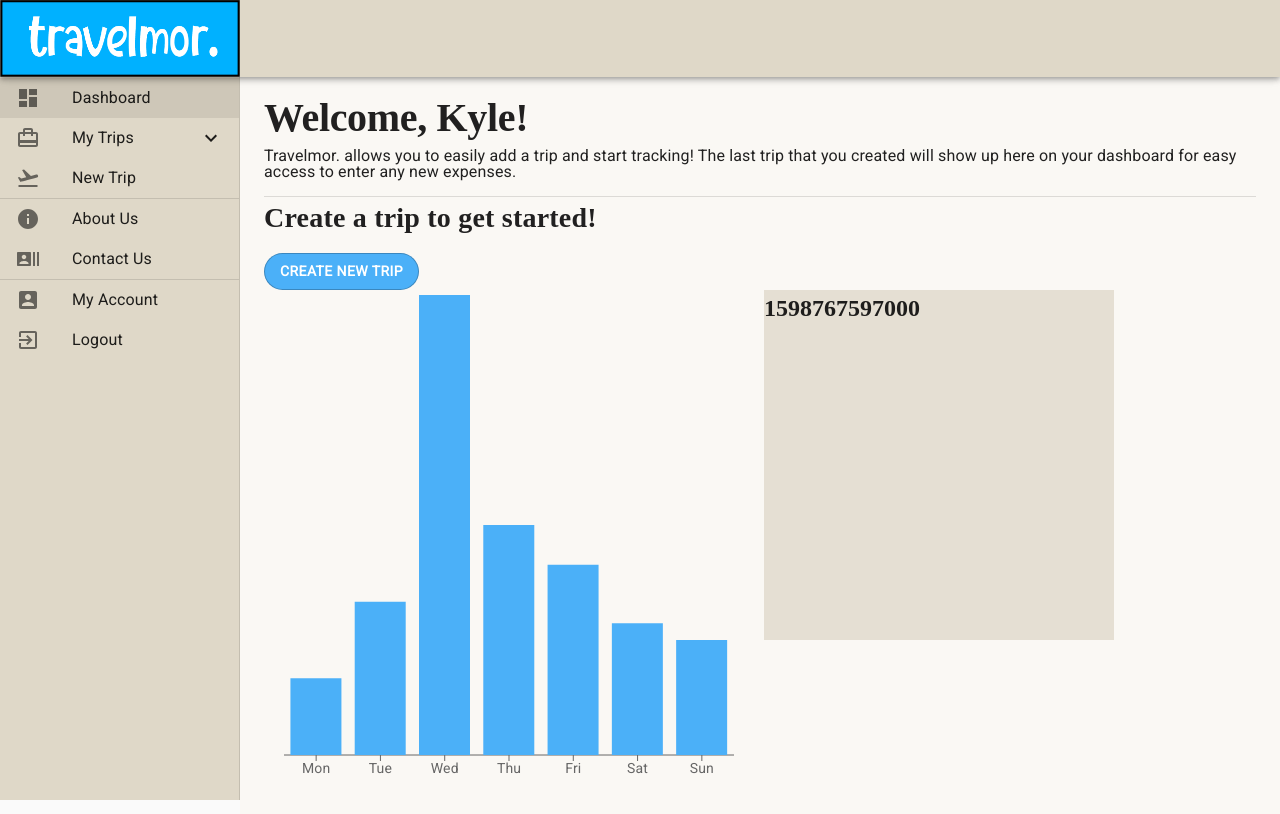
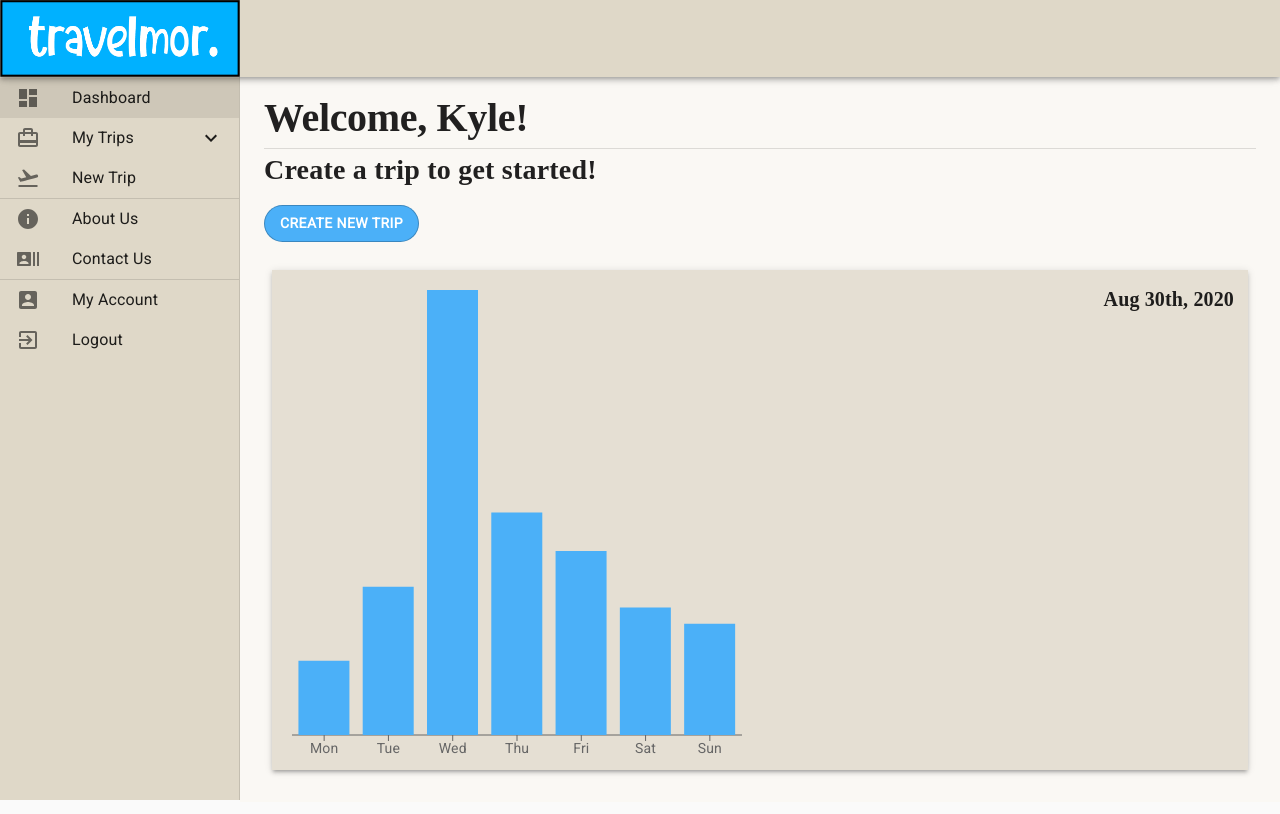
Before and after one commit to kzunino/travelmor_api, a React (Create React App) app in the folder client/: page /dashboard in a window 1280 px wide. Built offline with nearby package versions, Linux system fonts and the light colour scheme.

Commit message:
working on graph widget

```diff
--- a/client/package.json
+++ b/client/package.json
@@ -10,6 +10,7 @@
     "@testing-library/react": "^9.5.0",
     "@testing-library/user-event": "^7.2.1",
     "fontsource-roboto": "^3.0.3",
+    "moment": "^2.27.0",
     "react": "^16.13.1",
     "react-dom": "^16.13.1",
     "react-router-dom": "^5.2.0",
--- a/client/src/components/Dashboard.js
+++ b/client/src/components/Dashboard.js
@@ -1,8 +1,10 @@
 import React from 'react';
 import {Link} from 'react-router-dom';
+import Moment from 'moment';
 import Typography from '@material-ui/core/Typography';
 import Toolbar from '@material-ui/core/Toolbar';
 import Grid from '@material-ui/core/Grid';
+import Box from '@material-ui/core/Box';
 import Divider from '@material-ui/core/Divider';
 import Button from '@material-ui/core/Button';
 
@@ -28,6 +30,7 @@ const useStyles = makeStyles((theme) => ({
     backgroundColor: theme.palette.background.main,
     [theme.breakpoints.down('sm')]: {
       marginLeft: 0,
+      padding: theme.spacing(1, 0.5),
       marginTop: '1em',
     },
   },
@@ -41,11 +44,14 @@ const useStyles = makeStyles((theme) => ({
       backgroundColor: theme.palette.primary.light,
     },
   },
-  itemContainer: {},
+  graphItem: {
+    backgroundColor: theme.palette.secondary.light,
+    marginTop: '2em',
+  },
+
   date: {
-    backgroundColor: theme.palette.secondary.light,
-    width: '25em',
-    height: '25em',
+    marginLeft: 'auto',
+    padding: '1em',
   },
 }));
 
@@ -100,19 +106,16 @@ const Dashboard = () => {
         <Toolbar />
         <Grid container direction='column'>
           {/* -----Welcome Container----- */}
-          <Grid item className={classes.itemContainer}>
-            <Typography variant='h2'>Welcome, Kyle!</Typography>
-            <Typography paragraph>
-              Travelmor. allows you to easily add a trip and start tracking! The
-              last trip that you created will show up here on your dashboard for
-              easy access to enter any new expenses.
+          <Grid item>
+            <Typography variant={matchXs ? 'h4' : 'h2'}>
+              Welcome, Kyle!
             </Typography>
           </Grid>
           <Divider />
-          <Grid item className={classes.itemContainer}>
+          <Grid item>
             <Grid container direction='column'>
               <Grid item>
-                <Typography variant='h4'>
+                <Typography variant={matchXs ? 'h5' : 'h4'}>
                   Create a trip to get started!
                 </Typography>
               </Grid>
@@ -130,15 +133,16 @@ const Dashboard = () => {
             </Grid>
           </Grid>
           {/* -----Graphs Container----- */}
+          <Box m={1} boxShadow={3} className={classes.graphItem}>
             <Grid item>
               <Grid container>
-              <Grid item>
+                <Grid sm item>
                   <BarChart
                     width={matchXs ? 350 : 500}
-                  height={500}
+                    height={matchXs ? 250 : 500}
                     data={data}
                     margin={{
-                    top: 5,
+                      top: 20,
                       right: 30,
                       left: 20,
                       bottom: 5,
@@ -151,15 +155,18 @@ const Dashboard = () => {
                     <Bar dataKey='$' fill='#4bb0f8' />
                   </BarChart>
                 </Grid>
-              <Grid item>
-                <Grid container direction='column'>
+                <Grid sm item>
+                  <Grid container>
                     <Grid item className={classes.date}>
-                    <Typography variant='h5'>{Date.now()}</Typography>
+                      <Typography variant='h6'>
+                        {Moment(Date.now()).format('MMM Do, YYYY')}
+                      </Typography>
                     </Grid>
                   </Grid>
                 </Grid>
               </Grid>
             </Grid>
+          </Box>
         </Grid>
       </main>
     </>
```
Also changed, not shown: 1 other file (tests, documents, lock files or other folders). Lines whose indentation alone changed are shown as unchanged.
